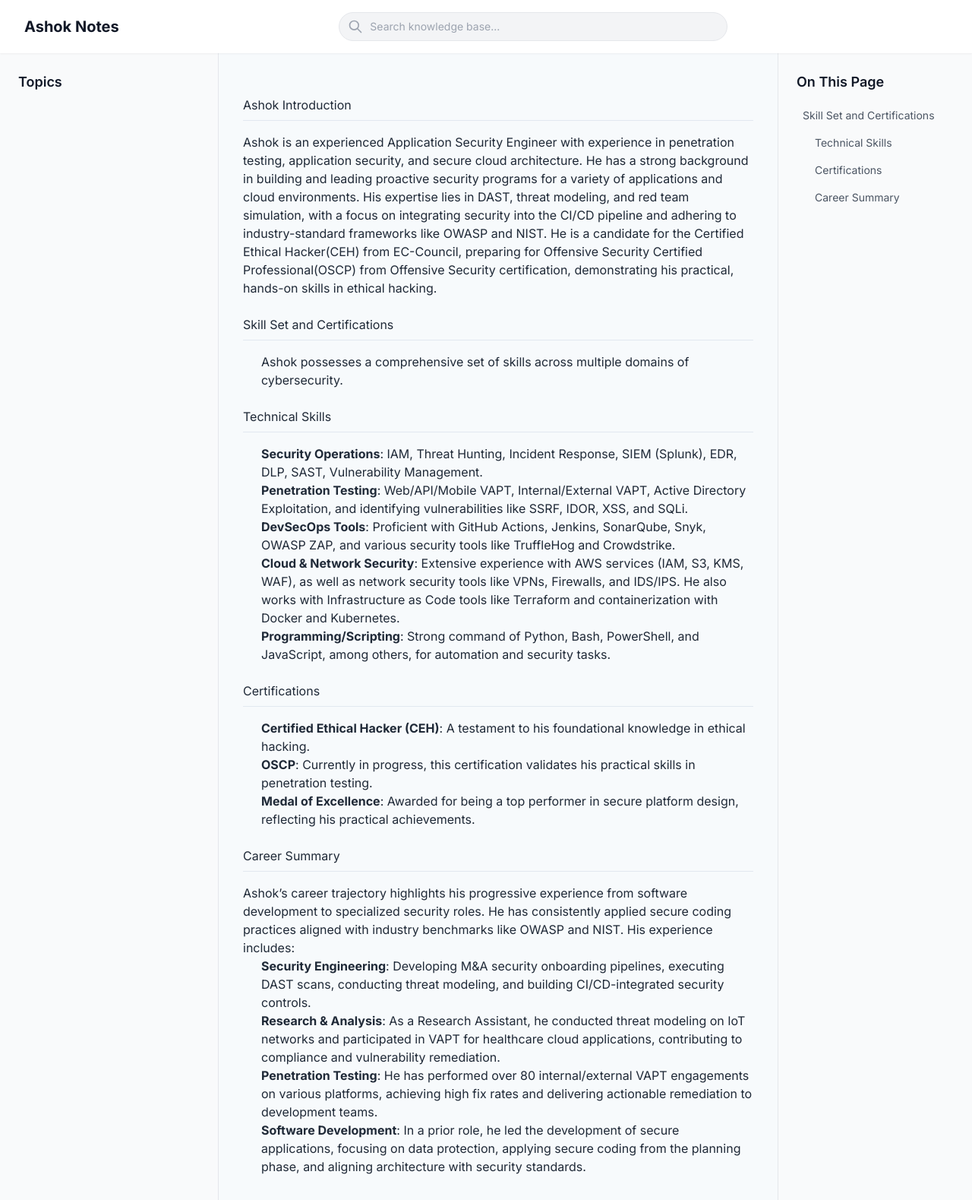
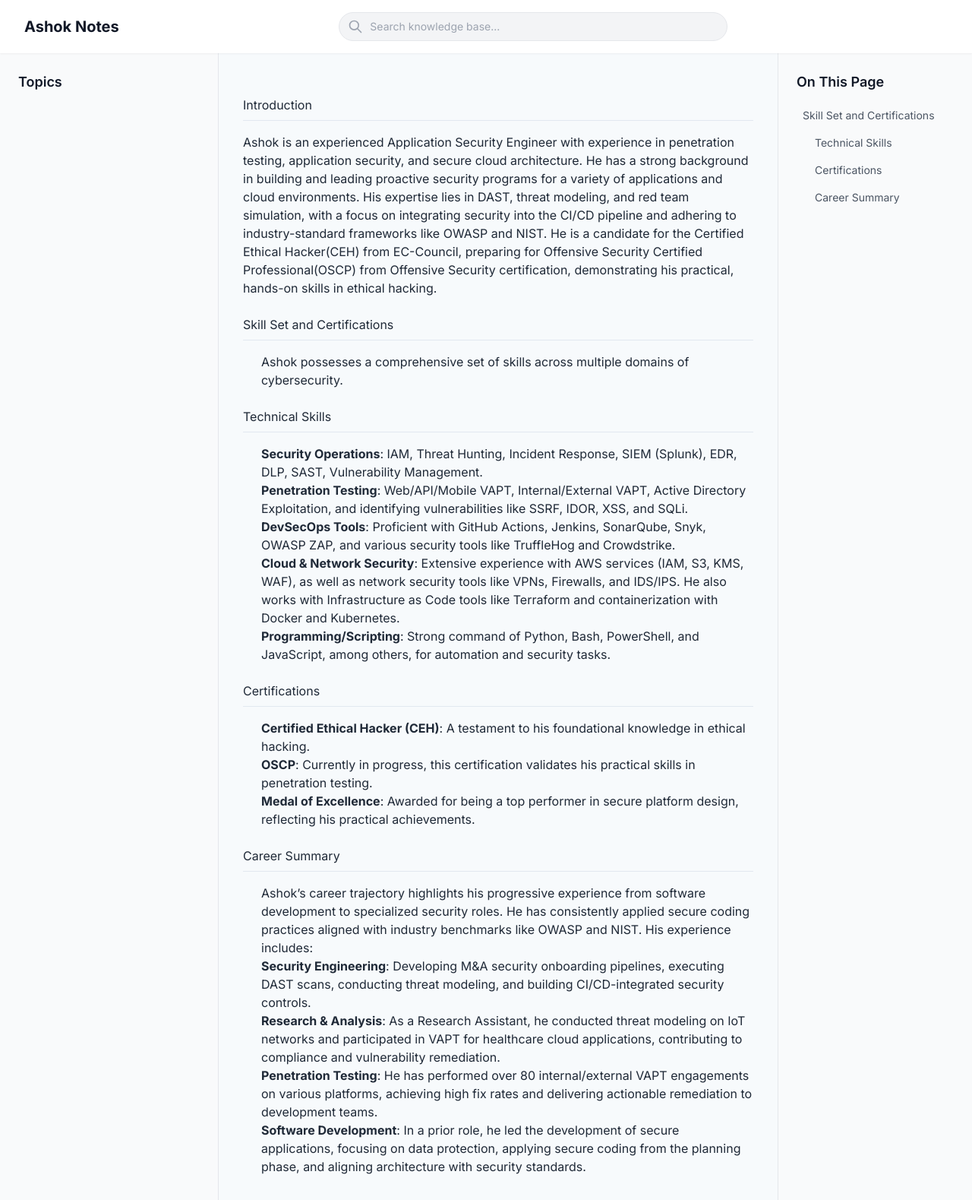
Before and after one commit to ashok5141/ashok5141.github.io, a Jekyll site: the page built from index.md, in a window 1280 px wide. Shown: the whole page at 76% size. Built offline with Jekyll 4.4.1, drawn with Linux system fonts in a browser that asks for light colours; nearby versions of some CDN libraries.

Commit message:
With all the related data update

```diff
--- a/_config.yml
+++ b/_config.yml
@@ -1,5 +1,5 @@
 title: Ashok Notes
 description: A security documentation site hosted on GitHub Pages.
-theme: null
+theme: just-the-docs
 markdown: kramdown
 permalink: pretty
--- a/index.md
+++ b/index.md
@@ -2,7 +2,7 @@
 layout: default
 title: Ashok Introduction
 ---
-# Ashok Introduction
+# Introduction
 
 Ashok is an experienced Application Security Engineer with experience in penetration testing, application security, and secure cloud architecture. He has a strong background in building and leading proactive security programs for a variety of applications and cloud environments. His expertise lies in DAST, threat modeling, and red team simulation, with a focus on integrating security into the CI/CD pipeline and adhering to industry-standard frameworks like OWASP and NIST. He is a candidate for the Certified Ethical Hacker(CEH) from EC-Council, preparing for Offensive Security Certified Professional(OSCP) from Offensive Security certification, demonstrating his practical, hands-on skills in ethical hacking.
 
@@ -31,7 +31,7 @@
 
 ### Career Summary
 
-> Ashok's career trajectory highlights his progressive experience from software development to specialized security roles. He has consistently applied secure coding practices aligned with industry benchmarks like OWASP and NIST. His experience includes:
+- Ashok's career trajectory highlights his progressive experience from software development to specialized security roles. He has consistently applied secure coding practices aligned with industry benchmarks like OWASP and NIST. His experience includes:
 
 - **Security Engineering**: Developing M&A security onboarding pipelines, executing DAST scans, conducting threat modeling, and building CI/CD-integrated security controls.
 - **Research & Analysis**: As a Research Assistant, he conducted threat modeling on IoT networks and participated in VAPT for healthcare cloud applications, contributing to compliance and vulnerability remediation.
```
